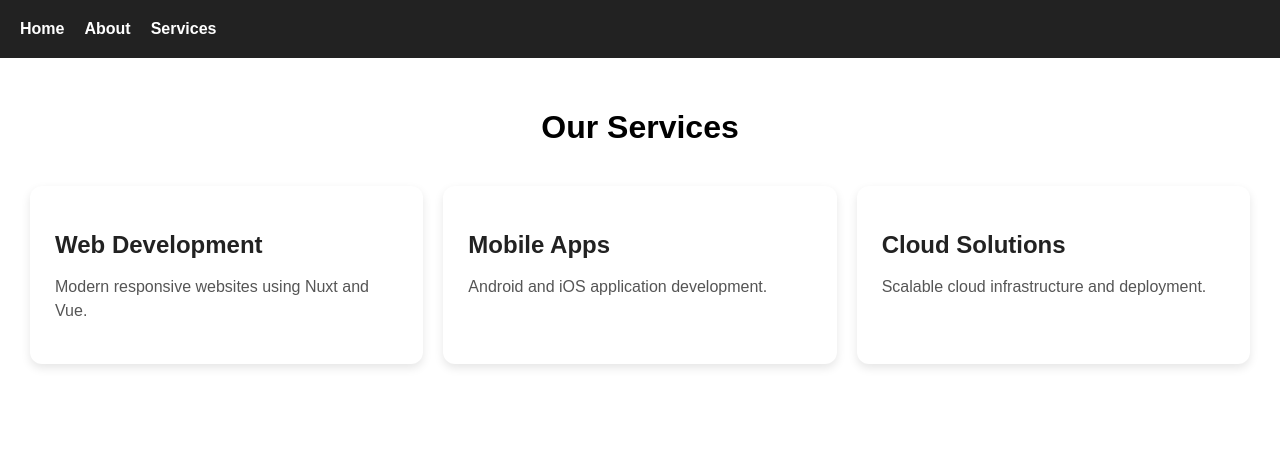
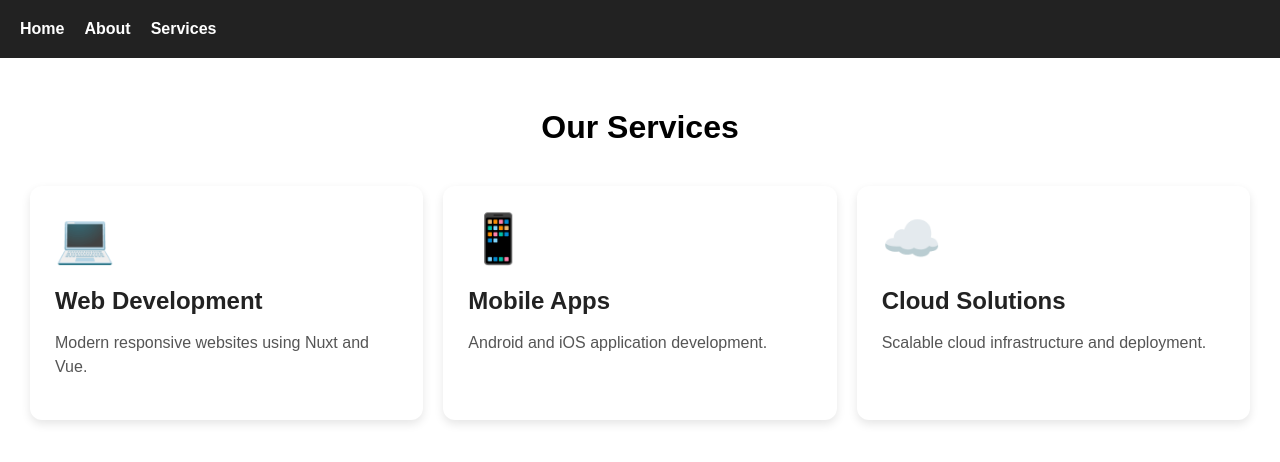
Before and after one commit to GaveshaD/it-company-website, a Nuxt app: page /services in a window 1280 px wide. Shown: the top 462 px of the page. Built offline with nearby package versions, Linux system fonts and the light colour scheme.

Commit message:
Add icons to service cards for improved visual representation

```diff
--- a/app/components/ServiceCard.vue
+++ b/app/components/ServiceCard.vue
@@ -1,12 +1,16 @@
 <template>
   <div class="card">
+    <div class="icon">{{ icon }}</div>
+
     <h2>{{ title }}</h2>
+
     <p>{{ description }}</p>
   </div>
 </template>
 
 <script setup>
 defineProps({
+  icon: String,
   title: String,
   description: String
 })
@@ -29,4 +33,9 @@ defineProps({
   color: #555;
   line-height: 1.5;
 }
+
+.icon {
+  font-size: 48px;
+  margin-bottom: 20px;
+}
 </style>
--- a/app/pages/services.vue
+++ b/app/pages/services.vue
@@ -4,16 +4,19 @@
 
     <div class="services">
 <ServiceCard
+  icon="💻"
   title="Web Development"
   description="Modern responsive websites using Nuxt and Vue."
 />
 
 <ServiceCard
+  icon="📱"
   title="Mobile Apps"
   description="Android and iOS application development."
 />
 
 <ServiceCard
+  icon="☁️"
   title="Cloud Solutions"
   description="Scalable cloud infrastructure and deployment."
 />
```
Lines whose indentation alone changed are shown as unchanged.
